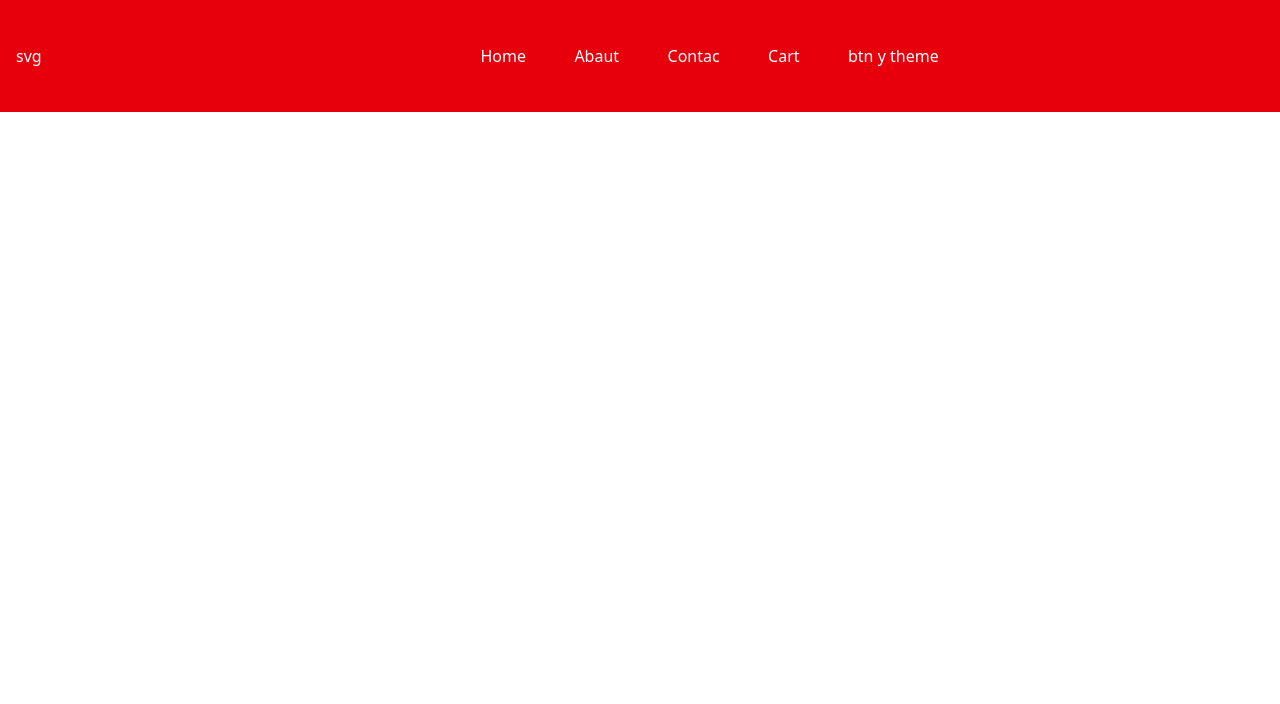
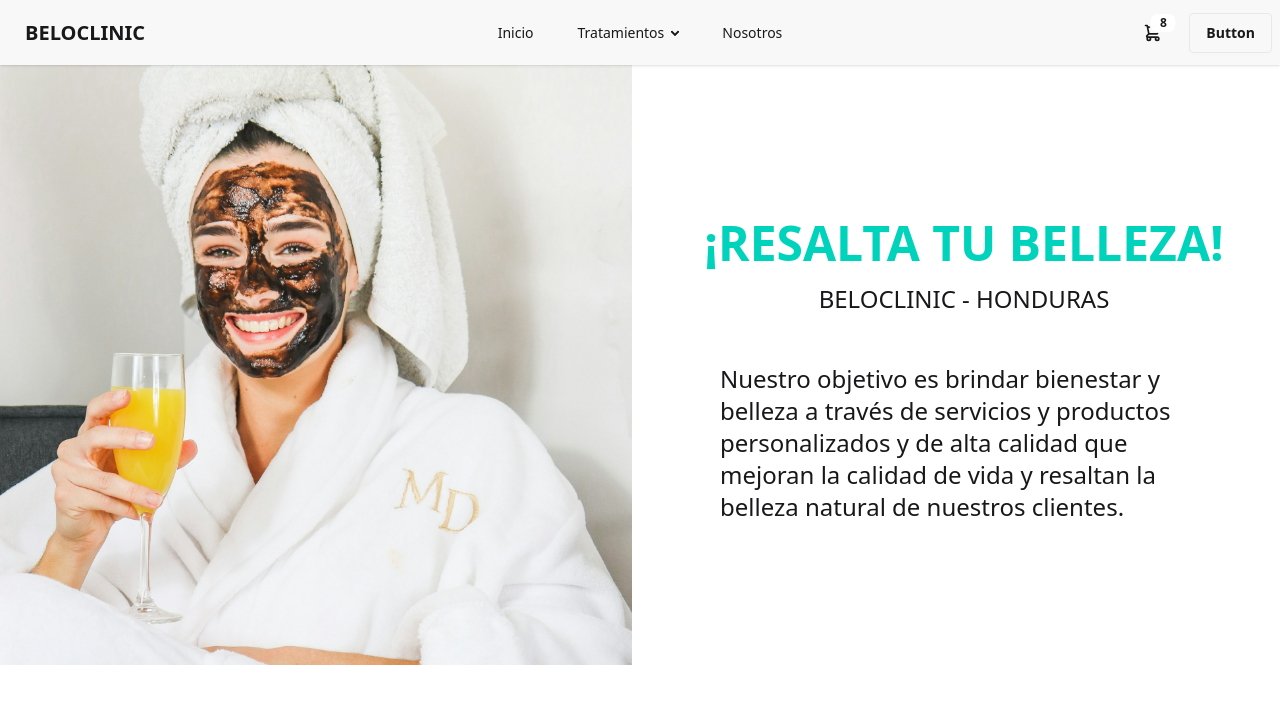
Before and after one commit to Oscarmrl/Clinica_Estetica, a React (Vite) app: page / in a window 1280 px wide. Shown: the top 704 px of the page. Built offline with nearby package versions, Linux system fonts and the light colour scheme.

Commit message:
feat(Home): creacion de la navegacion y primera seccion de home

```diff
--- a/src/components/Home/Home.tsx
+++ b/src/components/Home/Home.tsx
@@ -1,3 +1,23 @@
 export default function Home() {
-  return <div className=" text-2xl text-center">Home</div>;
+  return (
+    <div className="h-[600px] grid grid-rows md:grid-cols-2 gap-4 bg-base-100">
+      <div className="h-[300] md:h-[600px]">
+        <img className="w-full h-full object-cover" src="/home.jpg" alt="" />
+      </div>
+      <div className="flex flex-col gap-4 justify-center mt-3 ">
+        <h2 className=" text-4xl md:text-5xl font-bold text-accent text-center">
+          ¡RESALTA TU BELLEZA!
+        </h2>
+        <span className="text-center text-2xl font-light">
+          BELOCLINIC - HONDURAS
+        </span>
+
+        <p className="text-2xl max-w-xl mx-auto px-4 md:px-11 mt-2 md:mt-8">
+          Nuestro objetivo es brindar bienestar y belleza a través de servicios
+          y productos personalizados y de alta calidad que mejoran la calidad de
+          vida y resaltan la belleza natural de nuestros clientes.
+        </p>
+      </div>
+    </div>
+  );
 }
--- a/src/components/Home/Navegacion.tsx
+++ b/src/components/Home/Navegacion.tsx
@@ -1,24 +1,120 @@
 export default function Navegacion() {
   return (
-    <div className="w-full bg-red-600 fixed h-28">
-      <nav className="grid grid-cols-3 items-center text-white h-full px-4">
-        <div>svg</div>
-        <ul className="flex flex-row justify-evenly">
-          <li className=" items-center">
-            <a href="">Home</a>
+    <div>
+      <div className="navbar bg-base-200 shadow-sm  ">
+        <div className="navbar-start">
+          <div className="dropdown md:hidden">
+            <div tabIndex={0} role="button" className="btn btn-ghost lg:hidden">
+              <svg
+                xmlns="http://www.w3.org/2000/svg"
+                className="h-5 w-5"
+                fill="none"
+                viewBox="0 0 24 24"
+                stroke="currentColor"
+              >
+                {" "}
+                <path
+                  strokeLinecap="round"
+                  strokeLinejoin="round"
+                  strokeWidth="2"
+                  d="M4 6h16M4 12h8m-8 6h16"
+                />{" "}
+              </svg>
+            </div>
+
+            <ul
+              tabIndex={0}
+              className="menu menu-sm dropdown-content bg-base-100 rounded-box z-1 mt-3 w-52 p-2 shadow"
+            >
+              <li>
+                <a>Inicio</a>
               </li>
               <li>
-            <a href="">Abaut</a>
-          </li>{" "}
+                <a>Tratamientos</a>
+                <ul className="p-2">
                   <li>
-            <a href="">Contac</a>
-          </li>{" "}
+                    <a>Submenu 1</a>
+                  </li>
                   <li>
-            <a href="">Cart</a>
+                    <a>Submenu 2</a>
                   </li>
                 </ul>
-        <div>btn y theme</div>
-      </nav>
+              </li>
+              <li>
+                <a>Nosotros</a>
+              </li>
+            </ul>
+          </div>
+          <a className="btn btn-ghost text-xl">BELOCLINIC</a>
+        </div>
+        <div className="navbar-center hidden md:flex">
+          <ul className="menu menu-horizontal  space-x-5">
+            <li>
+              <a>Inicio</a>
+            </li>
+            <li>
+              <details>
+                <summary>Tratamientos</summary>
+                <ul className="p-2">
+                  <li>
+                    <a>Submenu 1</a>
+                  </li>
+                  <li>
+                    <a>Submenu 2</a>
+                  </li>
+                </ul>
+              </details>
+            </li>
+            <li>
+              <a>Nosotros</a>
+            </li>
+          </ul>
+        </div>
+
+        <div className="navbar-end gap-4">
+          <div className="dropdown dropdown-end">
+            <div
+              tabIndex={0}
+              role="button"
+              className="btn btn-ghost btn-circle"
+            >
+              <div className="indicator">
+                <svg
+                  xmlns="http://www.w3.org/2000/svg"
+                  className="h-5 w-5"
+                  fill="none"
+                  viewBox="0 0 24 24"
+                  stroke="currentColor"
+                >
+                  {" "}
+                  <path
+                    strokeLinecap="round"
+                    strokeLinejoin="round"
+                    strokeWidth="2"
+                    d="M3 3h2l.4 2M7 13h10l4-8H5.4M7 13L5.4 5M7 13l-2.293 2.293c-.63.63-.184 1.707.707 1.707H17m0 0a2 2 0 100 4 2 2 0 000-4zm-8 2a2 2 0 11-4 0 2 2 0 014 0z"
+                  />{" "}
+                </svg>
+                <span className="badge badge-sm indicator-item">8</span>
+              </div>
+            </div>
+            <div
+              tabIndex={0}
+              className="card card-compact dropdown-content bg-base-100 z-1 mt-3 w-52 shadow"
+            >
+              <div className="card-body">
+                <span className="text-lg font-bold">8 Items</span>
+                <span className="text-info">Subtotal: $999</span>
+                <div className="card-actions">
+                  <button className="btn btn-primary btn-block">
+                    View cart
+                  </button>
+                </div>
+              </div>
+            </div>
+          </div>
+          <a className="btn">Button</a>
+        </div>
+      </div>
     </div>
   );
 }
```
Also changed, not shown: public/home.jpg (added). Lines whose indentation alone changed are shown as unchanged.
